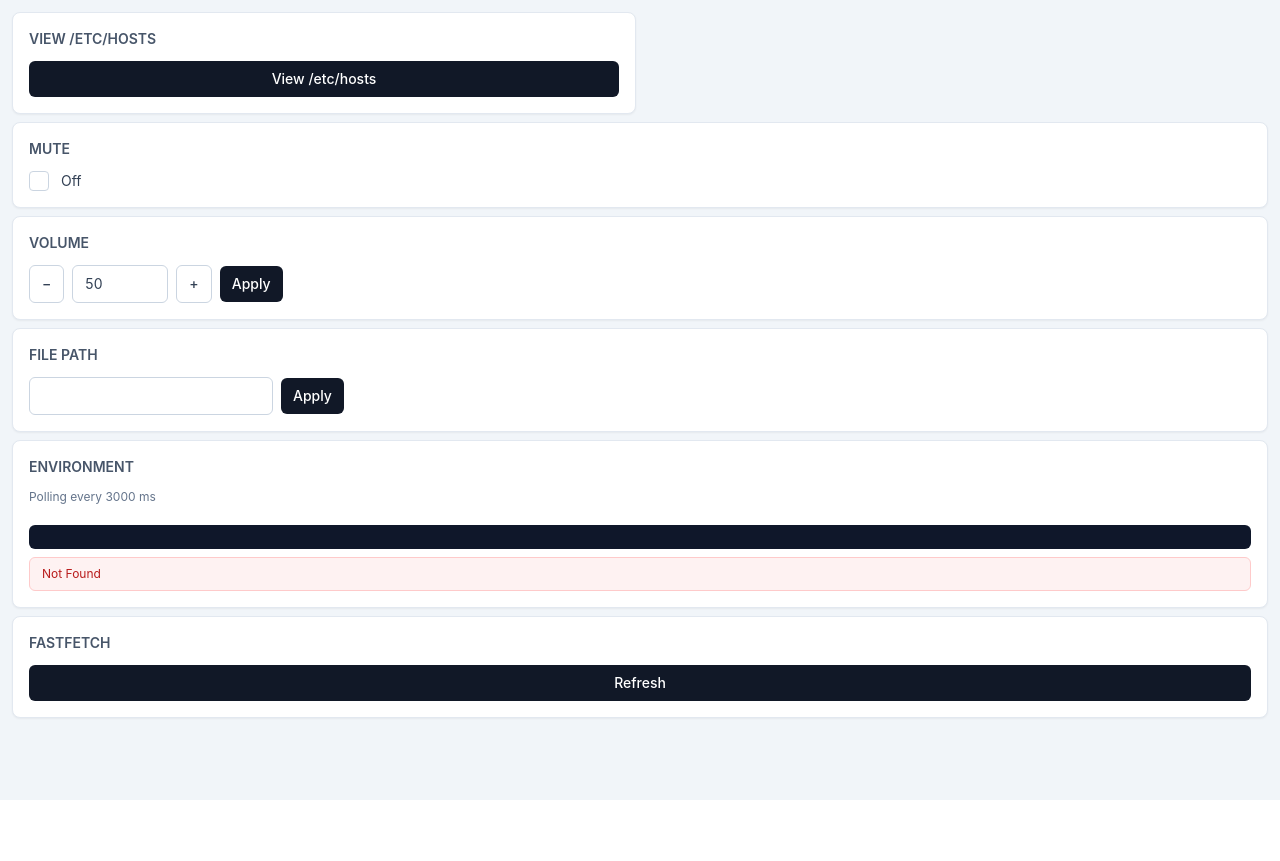
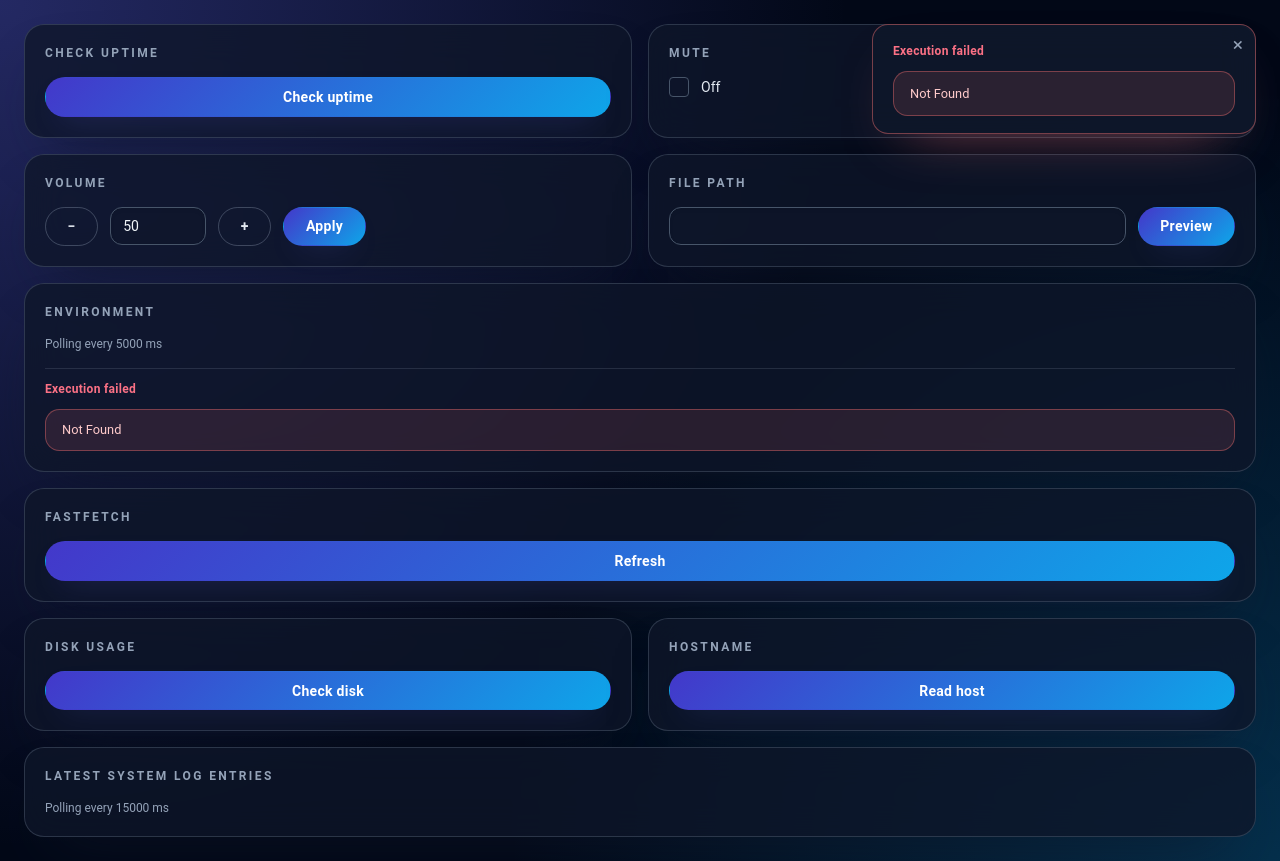
Before and after one commit to serainox420/LocalUI, a PHP site: page / in a window 1280 px wide. Before the commit the page ends 800 px from the top, so only its background shows below. Run offline with PHP 8.4, Linux system fonts and the light colour scheme; data that the repository does not hold is empty; some libraries are stand-ins or nearby versions.

Commit message:
Revamp UI presentation modes and dark theme

```diff
--- a/config/ui.sample.json
+++ b/config/ui.sample.json
@@ -1,22 +1,27 @@
 {
   "globals": {
     "theme": {
-      "palette": { "primary": "#111827", "accent": "#10B981" },
-      "font": "Inter",
-      "margins": 12,
-      "gap": 8,
+      "palette": {
+        "primary": "#4338CA",
+        "accent": "#0EA5E9",
+        "surface": "#020817"
+      },
+      "font": "Roboto",
+      "margins": 24,
+      "gap": 16,
       "layout": "grid"
     },
-    "defaults": { "w": 12, "h": 2, "classes": "" }
+    "defaults": { "w": 6, "h": 2, "classes": "" }
   },
   "elements": [
     {
-      "id": "btnCat",
+      "id": "uptimeInfo",
       "type": "button",
-      "label": "View /etc/hosts",
-      "command": { "server": { "id": "catHosts", "template": "cat /etc/hosts" } },
-      "tooltip": "Show hosts file",
-      "w": 6
+      "label": "Check uptime",
+      "tooltip": "Shows the uptime as a toast notification",
+      "command": { "server": { "id": "uptime", "template": "uptime" } },
+      "presentation": "notification",
+      "timeoutMs": 4000
     },
     {
       "id": "mute",
@@ -24,7 +29,9 @@
       "label": "Mute",
       "onCommand": { "server": { "id": "mute", "template": "pactl set-sink-mute @DEFAULT_SINK@ 1" } },
       "offCommand": { "server": { "id": "unmute", "template": "pactl set-sink-mute @DEFAULT_SINK@ 0" } },
-      "initial": false
+      "initial": false,
+      "presentation": "inline",
+      "timeoutMs": 0
     },
     {
       "id": "stepVol",
@@ -34,14 +41,21 @@
       "max": 150,
       "step": 5,
       "value": 50,
-      "command": { "server": { "id": "setVol", "template": "pactl set-sink-volume @DEFAULT_SINK@ ${value}%" } }
+      "command": { "server": { "id": "setVol", "template": "pactl set-sink-volume @DEFAULT_SINK@ ${value}%" } },
+      "presentation": "popover",
+      "timeoutMs": 5000
     },
     {
       "id": "inpFile",
       "type": "input",
       "label": "File path",
       "inputType": "string",
-      "apply": { "label": "Apply", "command": { "server": { "id": "catFile", "template": "cat ${value}" } } }
+      "apply": {
+        "label": "Preview",
+        "command": { "server": { "id": "catFile", "template": "cat ${value}" } }
+      },
+      "presentation": "modal",
+      "timeoutMs": 8000
     },
     {
       "id": "envOut",
@@ -49,9 +63,11 @@
       "label": "Environment",
       "command": { "server": { "id": "printEnv", "template": "env" } },
       "mode": "poll",
-      "intervalMs": 3000,
+      "intervalMs": 5000,
+      "presentation": "inline",
+      "timeoutMs": 0,
       "w": 12,
-      "h": 6
+      "h": 4
     },
     {
       "id": "fastfetch",
@@ -59,8 +75,44 @@
       "label": "Fastfetch",
       "command": { "server": { "id": "fastfetch", "template": "fastfetch --logo none" } },
       "mode": "manual",
-      "onDemandButtonLabel": "Refresh"
+      "onDemandButtonLabel": "Refresh",
+      "presentation": "modal",
+      "timeoutMs": 9000,
+      "w": 12,
+      "h": 3
+    },
+    {
+      "id": "diskUsage",
+      "type": "output",
+      "label": "Disk usage",
+      "command": { "server": { "id": "diskUsage", "template": "df -h /" } },
+      "mode": "manual",
+      "onDemandButtonLabel": "Check disk",
+      "presentation": "popover",
+      "timeoutMs": 6000
+    },
+    {
+      "id": "hostname",
+      "type": "output",
+      "label": "Hostname",
+      "command": { "server": { "id": "hostname", "template": "hostname" } },
+      "mode": "manual",
+      "onDemandButtonLabel": "Read host",
+      "presentation": "tooltip",
+      "timeoutMs": 3000
+    },
+    {
+      "id": "journalTail",
+      "type": "output",
+      "label": "Latest system log entries",
+      "command": { "server": { "id": "tailSyslog", "template": "tail -n 20 /var/log/syslog" } },
+      "mode": "poll",
+      "intervalMs": 15000,
+      "presentation": "notification",
+      "timeoutMs": 7000,
+      "w": 12,
+      "h": 2
     }
   ],
-  "whitelist": ["cat", "env", "fastfetch", "pactl"]
+  "whitelist": ["cat", "df", "env", "fastfetch", "hostname", "pactl", "tail", "uptime"]
 }
--- a/lib/Defaults.php
+++ b/lib/Defaults.php
@@ -8,13 +8,13 @@ class Defaults
             'globals' => [
                 'theme' => [
                     'palette' => [
-                        'primary' => '#111827',
-                        'accent' => '#10B981',
-                        'surface' => '#F8FAFC',
-                        'muted' => '#64748B',
-                        'danger' => '#DC2626',
+                        'primary' => '#4338CA',
+                        'accent' => '#0EA5E9',
+                        'surface' => '#020817',
+                        'muted' => '#94A3B8',
+                        'danger' => '#F87171',
                     ],
-                    'font' => 'Inter, system-ui, -apple-system, BlinkMacSystemFont, "Segoe UI", sans-serif',
+                    'font' => 'Roboto, "Inter", system-ui, -apple-system, BlinkMacSystemFont, "Segoe UI", sans-serif',
                     'margins' => 12,
                     'gap' => 8,
                     'layout' => 'grid',
--- a/lib/Elements.php
+++ b/lib/Elements.php
@@ -63,6 +63,12 @@ class Elements
 
     private static function normalizeByType(array $element): array
     {
+        $presentations = ['inline', 'tooltip', 'notification', 'popover', 'modal'];
+        $element['presentation'] = in_array($element['presentation'] ?? '', $presentations, true)
+            ? $element['presentation']
+            : 'inline';
+        $element['timeoutMs'] = isset($element['timeoutMs']) ? max(0, (int) $element['timeoutMs']) : 5000;
+
         switch ($element['type']) {
             case 'button':
                 $element['label'] = $element['label'] ?? $element['id'];
--- a/public/css/custom.css
+++ b/public/css/custom.css
@@ -1,21 +1,233 @@
 /* public/css/custom.css */
 :root {
-  color-scheme: light;
+  color-scheme: dark;
+  --surface-color: #020817;
+  --surface-elevated: rgba(15, 23, 42, 0.78);
+  --surface-border: rgba(148, 163, 184, 0.24);
+  --surface-border-strong: rgba(148, 163, 184, 0.45);
+  --surface-hover: rgba(30, 41, 59, 0.85);
+  --text-primary: #e2e8f0;
+  --text-secondary: #94a3b8;
+  --danger-color: #f87171;
+  --shadow-strong: 0 28px 60px -30px rgba(15, 23, 42, 0.9);
+  --shadow-hover: 0 32px 75px -35px rgba(15, 23, 42, 0.95);
+  --primary-color: #4338ca;
+  --accent-color: #8b5cf6;
 }
 
 body {
-  background: var(--surface-color, #f8fafc);
+  background:
+    radial-gradient(circle at top left, rgba(99, 102, 241, 0.35), transparent 55%),
+    radial-gradient(circle at bottom right, rgba(14, 165, 233, 0.25), transparent 50%),
+    var(--surface-color);
+  color: var(--text-primary);
+  min-height: 100vh;
+  font-family: inherit;
 }
 
 .component-card {
+  background: var(--surface-elevated);
+  border: 1px solid var(--surface-border);
+  border-radius: 1.25rem;
+  box-shadow: var(--shadow-strong);
+  backdrop-filter: blur(18px);
+  transition: transform 0.2s ease, box-shadow 0.25s ease, border-color 0.2s ease;
+}
+
+.component-card:hover {
+  transform: translateY(-2px);
+  box-shadow: var(--shadow-hover);
+}
+
+.component-card header {
+  letter-spacing: 0.2em;
+}
+
+.component-card[data-state="error"] {
+  border-color: rgba(248, 113, 113, 0.6);
+  box-shadow: 0 0 0 1px rgba(248, 113, 113, 0.18), 0 26px 55px -28px rgba(248, 113, 113, 0.6);
+}
+
+.component-card pre,
+.result-block {
+  font-family: 'JetBrains Mono', 'Fira Code', 'SFMono-Regular', ui-monospace, Menlo, Monaco, Consolas, 'Liberation Mono', 'Courier New', monospace;
+}
+
+.result-inline {
+  border-top: 1px solid rgba(148, 163, 184, 0.18);
+  padding-top: 0.75rem;
+}
+
+.result-block {
+  background: rgba(15, 23, 42, 0.85);
+  color: var(--text-primary);
+  border: 1px solid rgba(148, 163, 184, 0.2);
+  border-radius: 1rem;
+  padding: 0.85rem;
+  max-height: 18rem;
+  overflow: auto;
+  white-space: pre-wrap;
+  word-break: break-word;
+}
+
+.result-block-error {
+  background: rgba(127, 29, 29, 0.9);
+  border-color: rgba(248, 113, 113, 0.35);
+  color: #fee2e2;
+}
+
+.result-error {
+  border: 1px solid rgba(248, 113, 113, 0.4);
+  background: rgba(248, 113, 113, 0.12);
+  color: #fecaca;
+  border-radius: 0.9rem;
+  padding: 0.75rem 1rem;
+  font-size: 0.8rem;
+}
+
+.ui-button {
+  display: inline-flex;
+  align-items: center;
+  justify-content: center;
+  gap: 0.5rem;
+  border-radius: 9999px;
+  border: 1px solid transparent;
+  padding: 0.55rem 1.35rem;
+  font-weight: 600;
+  letter-spacing: 0.02em;
+  transition: transform 0.15s ease, box-shadow 0.15s ease, background 0.15s ease, border-color 0.15s ease;
+  cursor: pointer;
+}
+
+.ui-button:focus-visible {
+  outline: 2px solid var(--accent-color);
+  outline-offset: 2px;
+}
+
+.ui-button-primary {
+  background: linear-gradient(135deg, var(--primary-color), var(--accent-color));
+  color: #ffffff;
+  box-shadow: 0 12px 30px -18px rgba(99, 102, 241, 0.9);
+}
+
+.ui-button-primary:hover {
+  transform: translateY(-1px);
+  box-shadow: 0 18px 38px -18px rgba(99, 102, 241, 0.95);
+}
+
+.ui-button-ghost {
+  background: transparent;
+  border-color: rgba(148, 163, 184, 0.35);
+  color: var(--text-primary);
+}
+
+.ui-button-ghost:hover {
+  border-color: rgba(148, 163, 184, 0.55);
+  background: rgba(148, 163, 184, 0.08);
+}
+
+.ui-surface {
+  position: relative;
+  display: flex;
+  flex-direction: column;
+  gap: 0.75rem;
+  background: rgba(15, 23, 42, 0.92);
+  border: 1px solid var(--surface-border-strong);
+  border-radius: 1rem;
+  box-shadow: var(--shadow-strong);
+  padding: 1.1rem 1.25rem;
+  pointer-events: auto;
+  color: var(--text-primary);
+}
+
+.ui-surface-body {
+  display: flex;
+  flex-direction: column;
+  gap: 0.75rem;
+  font-size: 0.9rem;
+}
+
+.ui-surface-close {
+  position: absolute;
+  top: 0.6rem;
+  right: 0.75rem;
+  border: none;
+  background: transparent;
+  color: var(--text-secondary);
+  font-size: 1.2rem;
+  line-height: 1;
+  cursor: pointer;
+  transition: color 0.15s ease, transform 0.15s ease;
+}
+
+.ui-surface-close:hover {
+  color: #ffffff;
+  transform: scale(1.05);
+}
+
+.ui-tone-info {
+  border-color: rgba(99, 102, 241, 0.45);
+  box-shadow: 0 24px 55px -35px rgba(99, 102, 241, 0.65);
+}
+
+.ui-tone-success {
+  border-color: rgba(34, 197, 94, 0.35);
+  box-shadow: 0 24px 50px -35px rgba(34, 197, 94, 0.6);
+}
+
+.ui-tone-error {
+  border-color: rgba(248, 113, 113, 0.45);
+  box-shadow: 0 24px 60px -35px rgba(248, 113, 113, 0.65);
+}
+
+.ui-notification {
+  pointer-events: auto;
+}
+
+.ui-floating {
+  position: absolute;
+  min-width: 18rem;
+  max-width: min(24rem, 90vw);
+}
+
+.ui-floating-tooltip {
+  transform-origin: bottom center;
+}
+
+.ui-floating-popover {
+  transform-origin: top center;
+}
+
+.ui-modal-scrim {
+  background: rgba(2, 6, 23, 0.78);
   backdrop-filter: blur(6px);
 }
 
-.component-card[data-state="error"] {
-  border-color: rgba(220, 38, 38, 0.6);
-  box-shadow: 0 0 0 1px rgba(220, 38, 38, 0.15), 0 10px 30px -20px rgba(220, 38, 38, 0.6);
+.ui-modal-panel {
+  width: min(80vw, 960px);
+  max-height: 80vh;
+  overflow: auto;
 }
 
-.component-card pre {
-  font-family: 'JetBrains Mono', 'Fira Code', 'SFMono-Regular', ui-monospace, SFMono-Regular, Menlo, Monaco, Consolas, "Liberation Mono", "Courier New", monospace;
+@media (max-width: 640px) {
+  .ui-notification-host {
+    right: 1rem;
+    left: 1rem;
+    max-width: unset;
+  }
+
+  .ui-floating {
+    left: 1rem !important;
+    right: 1rem !important;
+    width: calc(100% - 2rem);
+    min-width: unset;
+  }
 }
+
+@media (prefers-reduced-motion: reduce) {
+  .component-card,
+  .ui-button,
+  .ui-surface {
+    transition: none;
+  }
+}
--- a/public/index.php
+++ b/public/index.php
@@ -34,7 +34,7 @@ $surface = $config['globals']['theme']['palette']['surface'] ?? '#F8FAFC';
         }
     </style>
 </head>
-<body class="bg-slate-100 min-h-screen">
+<body class="min-h-screen text-slate-100 antialiased">
 <?php if ($error): ?>
     <div class="max-w-2xl mx-auto mt-12 bg-red-50 border border-red-200 text-red-800 rounded p-6">
         <h1 class="text-xl font-semibold mb-2">Configuration Error</h1>
```
Also changed, not shown: public/js/app.js.
